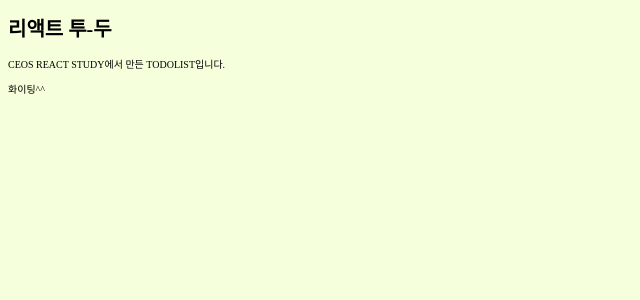
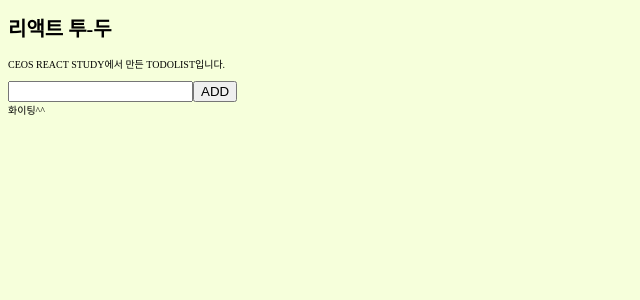
Before and after one commit to CEOS-Developers/react-todo, a React (Create React App) app: page / in a window 1280 px wide. Shown: the top 300 px of the page, without its empty margins (0-640 px from the left). Built offline with nearby package versions, Linux system fonts and the light colour scheme.

Commit message:
Todoinput 기능만 구현

```diff
--- a/src/components/todo/Todo.js
+++ b/src/components/todo/Todo.js
@@ -1,8 +1,8 @@
-import React, {Component} from 'react';
-import styled from 'styled-components';
+import React, { Component } from "react";
+//import styled from "styled-components";
 
-import TodoInput from './TodoInput';
-import TodoCard from './TodoCard';
+import TodoInput from "./TodoInput";
+import TodoCard from "./TodoCard";
 
 class Todo extends Component {
   constructor(props) {
@@ -11,9 +11,20 @@ class Todo extends Component {
       todoList: []
     };
   }
-
   render() {
-    return <div>화이팅^^</div>;
+    return (
+      <div>
+        <TodoInput
+          onSubmit={content => {
+            const updateList = this.state.todoList.concat(content);
+            this.setState({
+              todoList: updateList
+            });
+          }}
+        ></TodoInput>
+        <TodoCard></TodoCard>
+      </div>
+    );
   }
 }
 
--- a/src/components/todo/TodoCard.js
+++ b/src/components/todo/TodoCard.js
@@ -1,5 +1,5 @@
-import React, {Component} from 'react';
-import styled from 'styled-components';
+import React, { Component } from "react";
+//import styled from "styled-components";
 
 // props : index, text, onClick
 class TodoCard extends Component {
--- a/src/components/todo/TodoInput.js
+++ b/src/components/todo/TodoInput.js
@@ -1,10 +1,26 @@
-import React, {Component} from 'react';
-import styled from 'styled-components';
+import React, { Component } from "react";
+import styled from "styled-components";
 
+const Row = styled.div`
+  display: flex;
+  flex-direction: row;
+`;
 // 힌트 : Row, Input, Button
 class TodoInput extends Component {
   render() {
-    return <div>화이팅^^</div>;
+    return (
+      <form
+        onSubmit={e => {
+          e.preventDefault();
+          this.props.onSubmit(e.target.content.value);
+        }}
+      >
+        <Row>
+          <input name="content" type="text" />
+          <button>ADD</button>
+        </Row>
+      </form>
+    );
   }
 }
 
```
Also changed, not shown: 2 other files (tests, documents, lock files or other folders).
